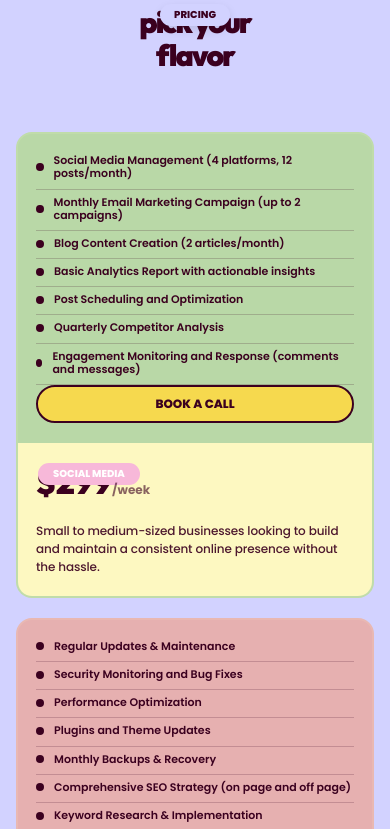
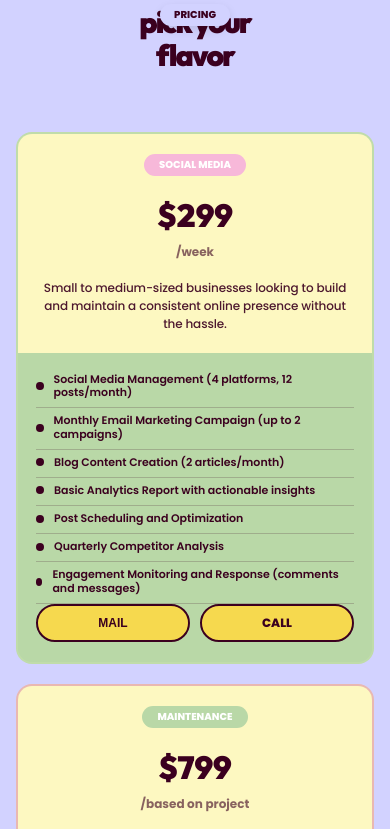
Before and after one commit to omkar2446/web-craft, a React (Vite) app in the folder frontend/: page / in a window 390 px wide. Shown: the part 6780-7609 px from the top of the page. Built offline with nearby package versions, Linux system fonts and the light colour scheme.

Commit message:
change the port

```diff
--- a/frontend/src/components/ContactForm.css
+++ b/frontend/src/components/ContactForm.css
@@ -111,6 +111,25 @@
   box-shadow: 0 2px 0px #3b001f;
 }
 
+.status-message {
+  margin-top: 15px;
+  font-size: 14px;
+  font-weight: 600;
+  text-align: center;
+  font-family: 'Poppins', sans-serif;
+}
+.status-message.success {
+  color: #27ae60;
+}
+.status-message.error {
+  color: #e74c3c;
+}
+
+.submit-btn:disabled {
+  opacity: 0.7;
+  cursor: not-allowed;
+}
+
 @media (max-width: 992px) {
   .contact-container {
     flex-direction: column;
--- a/frontend/src/components/ContactForm.jsx
+++ b/frontend/src/components/ContactForm.jsx
@@ -1,5 +1,5 @@
 import React, { useState } from 'react';
-import { motion } from 'framer-motion';
+import { motion, AnimatePresence } from 'framer-motion';
 import './ContactForm.css';
 
 const ContactForm = () => {
@@ -10,14 +10,53 @@ const ContactForm = () => {
     message: ''
   });
 
+  const [status, setStatus] = useState({ loading: false, success: null, error: null });
+
+  React.useEffect(() => {
+    const handleAutoFill = (e) => {
+      if (e.detail && e.detail.message) {
+        setFormData(prev => ({ ...prev, message: e.detail.message }));
+      }
+    };
+    window.addEventListener('fillContactForm', handleAutoFill);
+    return () => window.removeEventListener('fillContactForm', handleAutoFill);
+  }, []);
+
   const handleChange = (e) => {
     setFormData({ ...formData, [e.target.name]: e.target.value });
   };
 
-  const handleSubmit = (e) => {
+  const handleSubmit = async (e) => {
     e.preventDefault();
-    console.log('Form submitted:', formData);
-    window.location.href = 'tel:9405909432';
+    setStatus({ loading: true, success: null, error: null });
+
+    try {
+      const response = await fetch('https://web-craft-9gv2.onrender.com/api/contact', {
+        method: 'POST',
+        headers: {
+          'Content-Type': 'application/json',
+        },
+        body: JSON.stringify(formData),
+      });
+
+      const data = await response.json();
+
+      if (response.ok) {
+        setStatus({ loading: false, success: 'Message sent successfully!', error: null });
+        setFormData({ name: '', email: '', phone: '', message: '' });
+      } else {
+        setStatus({ loading: false, success: null, error: data.error || 'Something went wrong.' });
+      }
+    } catch (err) {
+      console.error('Error connecting to backend:', err);
+      // Fallback to mailto if backend is down
+      const { name, email, phone, message } = formData;
+      const subject = encodeURIComponent(`New Inquiry from ${name}`);
+      const body = encodeURIComponent(`Name: ${name}\nEmail: ${email}\nPhone: ${phone}\n\nMessage:\n${message}`);
+      window.location.href = `mailto:support@webcraftstudios.co.in?subject=${subject}&body=${body}`;
+
+      setStatus({ loading: false, success: 'Redirecting to email client...', error: null });
+    }
   };
 
   const fields = [
@@ -125,6 +164,7 @@ const ContactForm = () => {
             <motion.button
               type="submit"
               className="submit-btn"
+              disabled={status.loading}
               initial={{ opacity: 0, scale: 0.9 }}
               whileInView={{ opacity: 1, scale: 1 }}
               viewport={{ once: true }}
@@ -132,8 +172,31 @@ const ContactForm = () => {
               whileHover={{ scale: 1.04, transition: { duration: 0.15 } }}
               whileTap={{ scale: 0.97 }}
             >
-              Submit Message
+              {status.loading ? 'Sending...' : 'Submit Message'}
             </motion.button>
+
+            <AnimatePresence>
+              {status.success && (
+                <motion.p
+                  initial={{ opacity: 0, y: 10 }}
+                  animate={{ opacity: 1, y: 0 }}
+                  exit={{ opacity: 0 }}
+                  className="status-message success"
+                >
+                  {status.success}
+                </motion.p>
+              )}
+              {status.error && (
+                <motion.p
+                  initial={{ opacity: 0, y: 10 }}
+                  animate={{ opacity: 1, y: 0 }}
+                  exit={{ opacity: 0 }}
+                  className="status-message error"
+                >
+                  {status.error}
+                </motion.p>
+              )}
+            </AnimatePresence>
           </form>
         </motion.div>
       </div>
--- a/frontend/src/components/Pricing.css
+++ b/frontend/src/components/Pricing.css
@@ -92,19 +92,25 @@
   border-radius: 50%;
 }
 
+.card-cta-group {
+  margin-top: auto;
+  display: flex;
+  gap: 10px;
+  width: 100%;
+}
+
 .card-cta-btn {
-  margin-top: auto;
   background-color: #f6d94e;
   border: 2px solid #3b001f;
-  padding: 15px;
+  padding: 12px 10px;
   border-radius: 50px;
   font-weight: 800;
-  font-size: 14px;
+  font-size: 13px;
   text-transform: uppercase;
   color: #3b001f;
   cursor: pointer;
   transition: all 0.2s ease;
-  width: 100%;
+  flex: 1;
 }
 
 .card-cta-btn:hover {
@@ -188,7 +194,30 @@
     flex-direction: column;
   }
 
+  .card-left {
+    order: 2; /* Move features below the price on mobile */
+  }
+
   .card-right {
-    padding-top: 60px;
+    order: 1;
+    padding: 40px 20px;
+    align-items: center;
+    text-align: center;
+  }
+
+  .card-badge {
+    position: relative;
+    top: 0;
+    left: 0;
+    transform: none;
+    margin-bottom: 20px;
+    display: inline-block;
+  }
+
+  .price-info {
+    display: flex;
+    flex-direction: column;
+    align-items: center;
+    gap: 5px;
   }
 }
--- a/frontend/src/components/Pricing.jsx
+++ b/frontend/src/components/Pricing.jsx
@@ -57,6 +57,23 @@ const Pricing = () => {
     }
   ];
 
+  const handleMail = (plan) => {
+    const message = `I'm interested in the ${plan.badge} plan (${plan.price}).\n\n` +
+                 `Plan Description: ${plan.description}\n\n` +
+                 `Plan Features:\n${plan.features.map(f => `- ${f}`).join('\n')}\n\n` +
+                 `Please get in touch with me!`;
+
+    // 1. Dispatch custom event to fill the form
+    const event = new CustomEvent('fillContactForm', { detail: { message } });
+    window.dispatchEvent(event);
+
+    // 2. Scroll to contact section
+    const contactSection = document.getElementById('contact');
+    if (contactSection) {
+      contactSection.scrollIntoView({ behavior: 'smooth' });
+    }
+  };
+
   return (
     <section id="pricing" className="pricing-section">
       <div className="section-heading-wrapper">
@@ -112,7 +129,21 @@ const Pricing = () => {
                   </li>
                 ))}
               </ul>
-              <a href="tel:9405909432" className="card-cta-btn" style={{ textDecoration: 'none', display: 'inline-block', textAlign: 'center' }}>{plan.cta}</a>
+              <div className="card-cta-group">
+                <button
+                  onClick={() => handleMail(plan)}
+                  className="card-cta-btn mail-btn"
+                >
+                  Mail
+                </button>
+                <a
+                  href="tel:9405909432"
+                  className="card-cta-btn call-btn"
+                  style={{ textDecoration: 'none', textAlign: 'center' }}
+                >
+                  Call
+                </a>
+              </div>
             </div>
 
             <div className="card-right">
```
Also changed, not shown: 1 other file (tests, documents, lock files or other folders).
